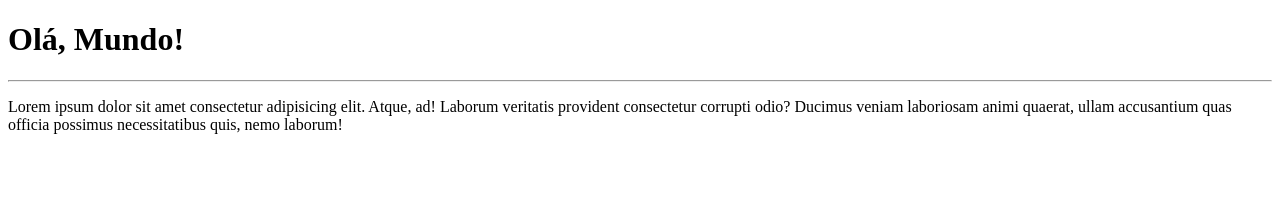
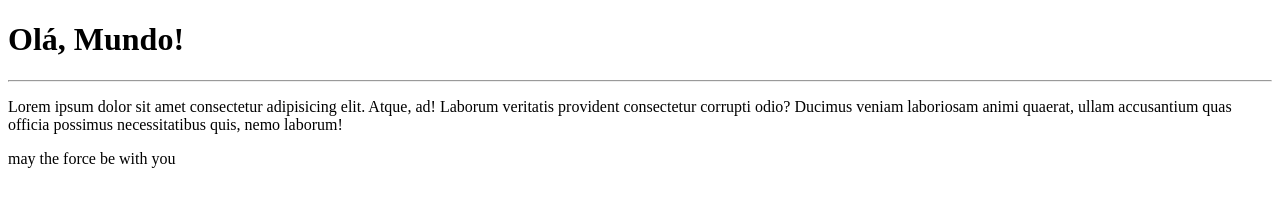
Before and after one commit to anapmx/Ola-Mundo, a plain HTML site: page site-exemplo/index.html in a window 1280 px wide. Drawn offline with Linux system fonts and the light colour scheme.

Commit message:
Update index.html

```diff
--- a/site-exemplo/index.html
+++ b/site-exemplo/index.html
@@ -9,5 +9,6 @@
     <h1>Olá, Mundo!</h1>
     <hr>
     <p>Lorem ipsum dolor sit amet consectetur adipisicing elit. Atque, ad! Laborum veritatis provident consectetur corrupti odio? Ducimus veniam laboriosam animi quaerat, ullam accusantium quas officia possimus necessitatibus quis, nemo laborum!</p>
+    <p>may the force be with you</p>
 </body>
 </html>
```
